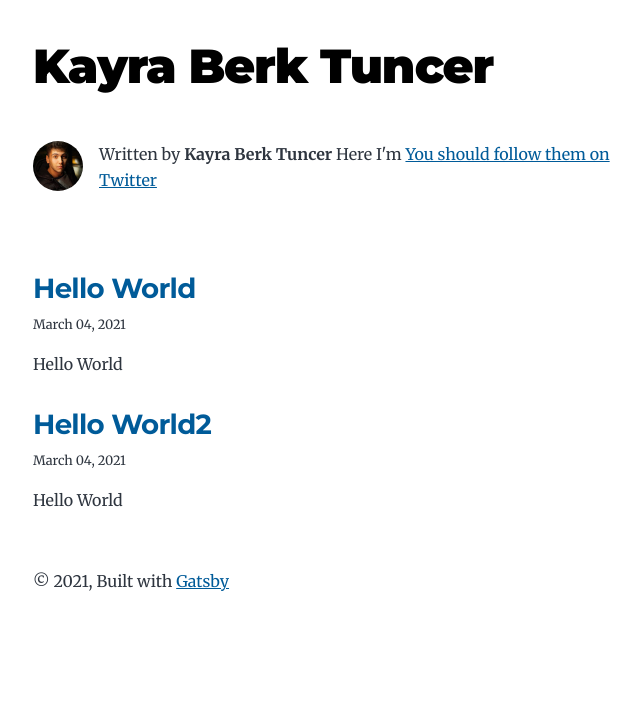
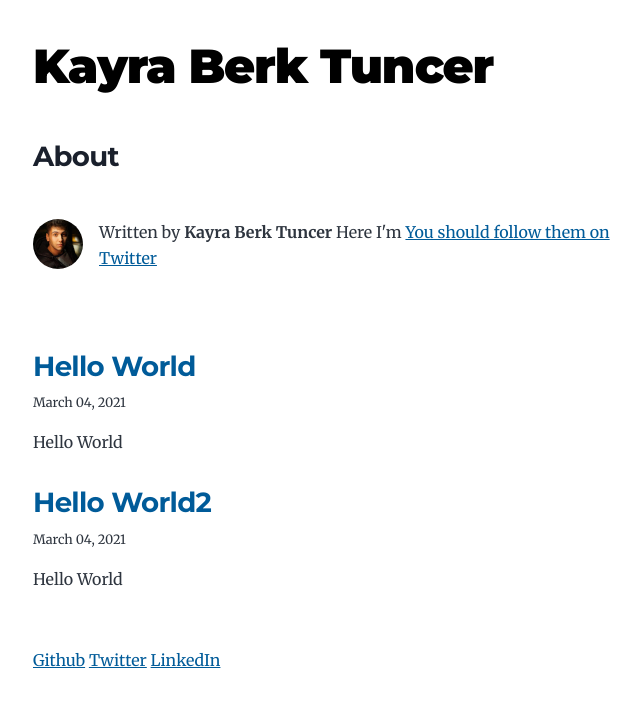
Before and after one commit to yusufakcekoce/yusufakcekoce.github.io, a Gatsby site: page / in a window 1280 px wide. Shown: the whole page, without its empty margins (291-932 px from the left). Built offline with nearby package versions, Linux system fonts and the light colour scheme; Gatsby itself is replaced by a stand-in of ours.

Commit message:
edited links

```diff
--- a/src/components/layout.js
+++ b/src/components/layout.js
@@ -8,9 +8,14 @@ const Layout = ({ location, title, children }) => {
 
   if (isRootPath) {
     header = (
-      <h1 className="main-heading">
-        <Link to="/">{title}</Link>
-      </h1>
+      <div>
+        <h1 className="main-heading">
+          <Link to="/">{title}</Link>
+        </h1>
+        <h3>
+          <Link to={`/about/`}>About</Link>
+        </h3>
+      </div>
     )
   } else {
     header = (
@@ -25,9 +30,11 @@ const Layout = ({ location, title, children }) => {
       <header className="global-header">{header}</header>
       <main>{children}</main>
       <footer>
-        © {new Date().getFullYear()}, Built with
+        <a href="https://github.com/kayraberktuncer">Github</a>
         {` `}
-        <a href="https://www.gatsbyjs.com">Gatsby</a>
+        <a href="https://twitter.com/home">Twitter</a>
+        {` `}
+        <a href="https://www.linkedin.com/in/kayraberktuncer/">LinkedIn</a>
       </footer>
     </div>
   )
```
Also changed, not shown: src/pages/about.js (added, +29 -0 lines).
